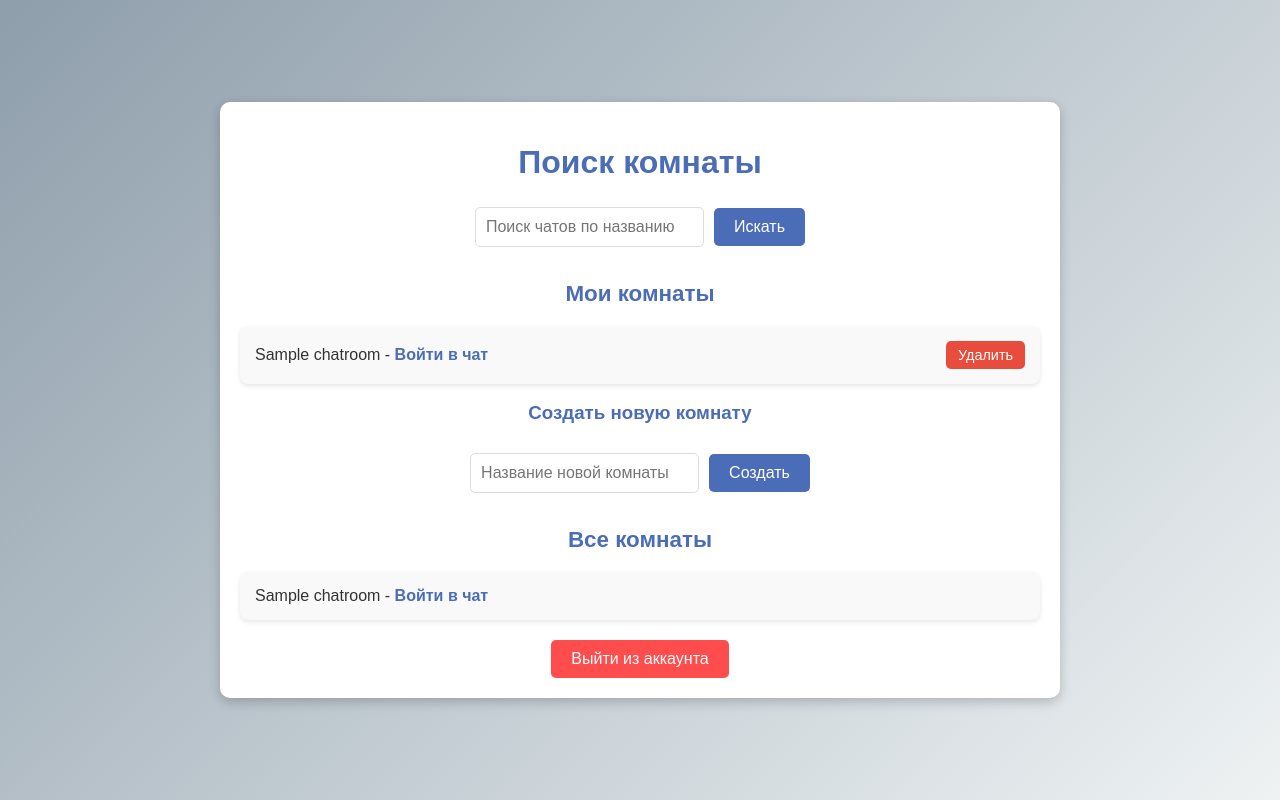
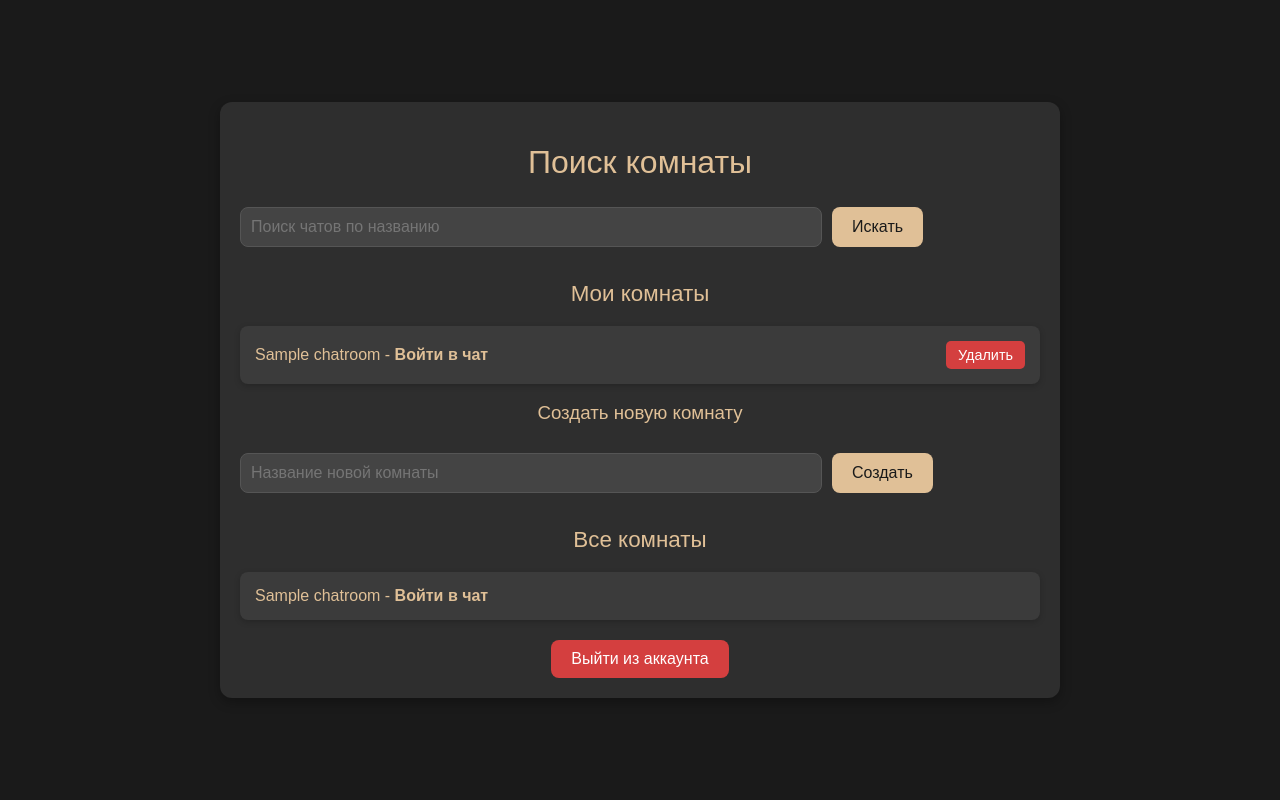
Before and after one commit to Xennsi/WEB, a FastAPI app: template website/app/templates/chatrooms.html in a window 1280 px wide. Run offline with FastAPI, Linux system fonts and the light colour scheme; the template is opened without the code that fills it: most values are stand-ins (such as "Sample title", 1, 10 or a date in 2020).

Commit message:
Обновление: улучшены файлы шаблонов и main.py

```diff
--- a/website/app/main.py
+++ b/website/app/main.py
@@ -58,13 +58,13 @@ def show_register_form(request: Request):
     return templates.TemplateResponse("register.html", {"request": request})
 
 # Регистрация пользователя
-@app.post("/register/")
-def register_user(email: str = Form(...), password: str = Form(...), db: Session = Depends(get_db)):
+@app.post("/register/", response_class=HTMLResponse)
+async def register_user(request: Request, email: str = Form(...), password: str = Form(...), db: Session = Depends(get_db)):
     try:
         user_in_db = crud.get_user_by_email(db, email=email)
         if user_in_db:
-            logger.warning(f"Пользователь с email {email} уже существует.")
-            return HTMLResponse(content="Пользователь с таким email уже существует.", status_code=400)
+            error = "Пользователь с таким email уже существует."
+            return templates.TemplateResponse("register.html", {"request": request, "error": error})
 
         user = crud.create_user(db=db, email=email, password=password)
         logger.info(f"Пользователь с email {email} успешно зарегистрирован.")
@@ -79,25 +79,18 @@ def show_login_form(request: Request):
     return templates.TemplateResponse("login.html", {"request": request})
 
 # Вход пользователя и получение токена
-@app.post("/token")
-def login_for_access_token(form_data: OAuth2PasswordRequestForm = Depends(), db: Session = Depends(get_db)):
+@app.post("/token", response_class=HTMLResponse)
+async def login_for_access_token(request: Request, form_data: OAuth2PasswordRequestForm = Depends(),
+                                 db: Session = Depends(get_db)):
     user = crud.get_user_by_email(db, email=form_data.username)
-    if not user:
-        logger.warning(f"Пользователь с email {form_data.username} не найден.")
-        raise HTTPException(
-            status_code=status.HTTP_401_UNAUTHORIZED,
-            detail="Invalid email or password",
-            headers={"WWW-Authenticate": "Bearer"},
-        )
 
-    if not verify_password(form_data.password, user.hashed_password):
-        logger.warning(f"Неверный пароль для пользователя: {form_data.username}")
-        raise HTTPException(
-            status_code=status.HTTP_401_UNAUTHORIZED,
-            detail="Invalid email or password",
-            headers={"WWW-Authenticate": "Bearer"},
-        )
+    # Проверка на существование пользователя
+    if not user or not verify_password(form_data.password, user.hashed_password):
+        error = "Неверный логин или пароль."
+        # Возвращаем HTML-шаблон с сообщением об ошибке
+        return templates.TemplateResponse("login.html", {"request": request, "error": error})
 
+    # Если логин успешен, создаем токен и перенаправляем на страницу чатов
     access_token_expires = timedelta(minutes=ACCESS_TOKEN_EXPIRE_MINUTES)
     access_token = create_access_token(data={"sub": user.email}, expires_delta=access_token_expires)
 
@@ -106,6 +99,7 @@ def login_for_access_token(form_data: OAuth2PasswordRequestForm = Depends(), db:
 
     logger.info(f"Пользователь {form_data.username} успешно вошел в систему.")
     return response
+
 
 # Маршрут для получения всех комнат чата или поиска по названию
 @app.get("/chatrooms/", response_class=HTMLResponse)
--- a/website/app/templates/chatrooms.html
+++ b/website/app/templates/chatrooms.html
@@ -12,25 +12,26 @@
             min-height: 100vh;
             margin: 0;
             font-family: Arial, sans-serif;
-            background: linear-gradient(135deg, #8e9eab, #eef2f3);
-            color: #333;
+            background: #1a1a1a; /* Темный фон */
+            color: #e0c097; /* Золотистый цвет для текста */
         }
 
         .container {
             width: 90%;
             max-width: 800px;
-            background: #fff;
+            background: #2e2e2e; /* Темно-серый фон для блока */
             padding: 20px;
-            border-radius: 10px;
-            box-shadow: 0 4px 12px rgba(0, 0, 0, 0.2);
+            border-radius: 12px;
+            box-shadow: 0 4px 12px rgba(0, 0, 0, 0.3);
             display: flex;
             flex-direction: column;
             align-items: center;
         }
 
         h1, h2, h3 {
-            color: #4b6cb7;
+            color: #e0c097; /* Золотистый цвет для заголовков */
             text-align: center;
+            font-weight: normal;
         }
 
         h1 {
@@ -48,7 +49,6 @@
             padding: 0;
             margin: 0;
             display: grid;
-            grid-template-columns: 1fr;
             gap: 10px;
             width: 100%;
         }
@@ -57,20 +57,24 @@
             display: flex;
             justify-content: space-between;
             align-items: center;
-            background: #f9f9f9;
+            background: #3b3b3b; /* Чуть светлее для выделения */
             padding: 15px;
             border-radius: 8px;
-            box-shadow: 0 2px 5px rgba(0, 0, 0, 0.1);
+            box-shadow: 0 2px 6px rgba(0, 0, 0, 0.2);
         }
 
         .chat-item a {
             text-decoration: none;
-            color: #4b6cb7;
+            color: #e0c097;
             font-weight: bold;
         }
 
+        .chat-item a:hover {
+            color: #d4b484;
+        }
+
         .chat-item button {
-            background: #e74c3c;
+            background: #d43f3f; /* Красный для кнопки "Удалить" */
             border: none;
             color: #fff;
             padding: 6px 12px;
@@ -81,53 +85,58 @@
         }
 
         .chat-item button:hover {
-            background: #c0392b;
+            background: #b53030; /* Темнее при наведении */
         }
 
         .create-room-form, .search-chat-form {
             display: flex;
-            align-items: center;
             gap: 10px;
             margin: 10px 0;
+            width: 100%;
         }
 
         .create-room-form input, .search-chat-form input {
             padding: 10px;
             font-size: 1rem;
-            border: 1px solid #ddd;
-            border-radius: 5px;
+            border: 1px solid #555;
+            background: #444; /* Тёмный фон для полей ввода */
+            color: #e0c097; /* Золотистый текст */
+            border-radius: 8px;
             outline: none;
             width: 70%;
+            transition: border-color 0.3s;
+        }
+
+        .create-room-form input:focus, .search-chat-form input:focus {
+            border-color: #e0c097;
         }
 
         .create-room-form button, .search-chat-form button, #logout-button {
-            background: #4b6cb7;
-            color: #fff;
+            background: #e0c097; /* Золотистая кнопка */
+            color: #1a1a1a; /* Тёмный текст */
             border: none;
             padding: 10px 20px;
-            border-radius: 5px;
+            border-radius: 8px;
             cursor: pointer;
             font-size: 1rem;
             transition: background 0.3s;
         }
 
         .create-room-form button:hover, .search-chat-form button:hover, #logout-button:hover {
-            background: #3a5aa7;
+            background: #d4b484; /* Темнее при наведении */
         }
 
         /* Кнопка выхода из аккаунта */
         #logout-button {
-            background: #ff4d4d;
+            background: #d43f3f; /* Красный для кнопки выхода */
+            color: white;
             margin-top: 20px;
+            font-size: 1rem;
             padding: 10px 20px;
-            font-size: 1rem;
-            border-radius: 5px;
-            color: white;
-            cursor: pointer;
         }
 
         #logout-button:hover {
-            background: #e63939;
+            background: #b53030;
         }
     </style>
 </head>
@@ -185,36 +194,28 @@
 <script>
     // Функция для выхода из аккаунта
     function logout() {
-        // Удаляем токен (это зависит от вашей реализации хранения токена)
-        // Если токен хранится в cookies/localStorage, удалите его:
         localStorage.removeItem('token');
-        // Перенаправляем на страницу входа
         window.location.href = "/login";
     }
 
-    // Функции для создания, удаления и поиска комнат
+    // Функция для создания комнаты
     function createRoom(token) {
         const roomName = document.getElementById('new-room-name').value.trim();
-
         if (!token) {
             alert("Токен авторизации недоступен. Пожалуйста, войдите в систему.");
             return;
         }
-
         if (roomName === "") {
             alert("Пожалуйста, введите название комнаты.");
             return;
         }
-
         fetch('/chatrooms/create', {
             method: 'POST',
             headers: {
                 'Content-Type': 'application/x-www-form-urlencoded',
                 'Authorization': 'Bearer ' + token
             },
-            body: new URLSearchParams({
-                'name': roomName
-            })
+            body: new URLSearchParams({ 'name': roomName })
         })
         .then(response => {
             if (!response.ok) {
@@ -224,7 +225,7 @@
         })
         .then(data => {
             alert("Комната создана!");
-            location.reload();  // Перезагружаем страницу после создания
+            location.reload(); // Перезагружаем страницу
         })
         .catch(error => {
             console.error('Ошибка:', error);
@@ -232,12 +233,12 @@
         });
     }
 
+    // Функция для удаления комнаты
     function deleteRoom(roomId, token) {
         if (!token) {
             alert("Токен авторизации недоступен. Пожалуйста, войдите в систему.");
             return;
         }
-
         fetch(`/chatrooms/delete/${roomId}`, {
             method: 'DELETE',
             headers: {
@@ -252,7 +253,7 @@
         })
         .then(data => {
             alert("Комната удалена!");
-            location.reload();  // Перезагружаем страницу после удаления
+            location.reload();
         })
         .catch(error => {
             console.error('Ошибка:', error);
@@ -260,14 +261,13 @@
         });
     }
 
+    // Функция для поиска комнат
     function searchChatRooms(token) {
         const query = document.getElementById('search-query').value.trim();
-
         if (!token) {
             alert("Токен авторизации недоступен. Пожалуйста, войдите в систему.");
             return;
         }
-
         fetch(`/chatrooms/search?query=${encodeURIComponent(query)}`, {
             method: 'GET',
             headers: {
@@ -283,7 +283,6 @@
         .then(data => {
             const allChatroomsList = document.getElementById('all-chatrooms-list');
             allChatroomsList.innerHTML = '';
-
             if (data.chatrooms.length > 0) {
                 data.chatrooms.forEach(chatroom => {
                     const li = document.createElement('li');
```
Also changed, not shown: website/app/templates/chat.html (+23 -21 lines), website/app/templates/login.html (+29 -22 lines), website/app/templates/register.html (+29 -22 lines), README.md.
